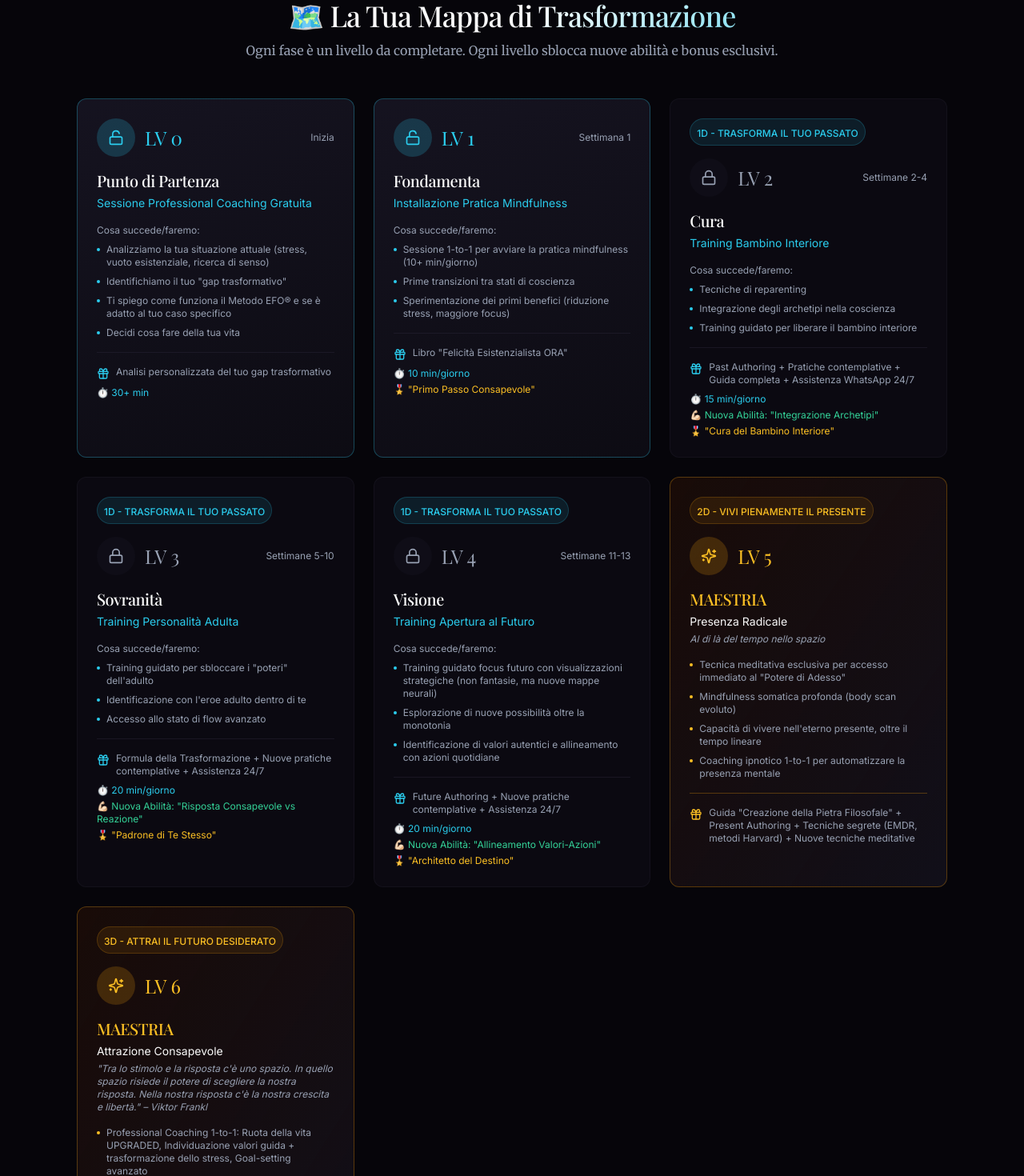
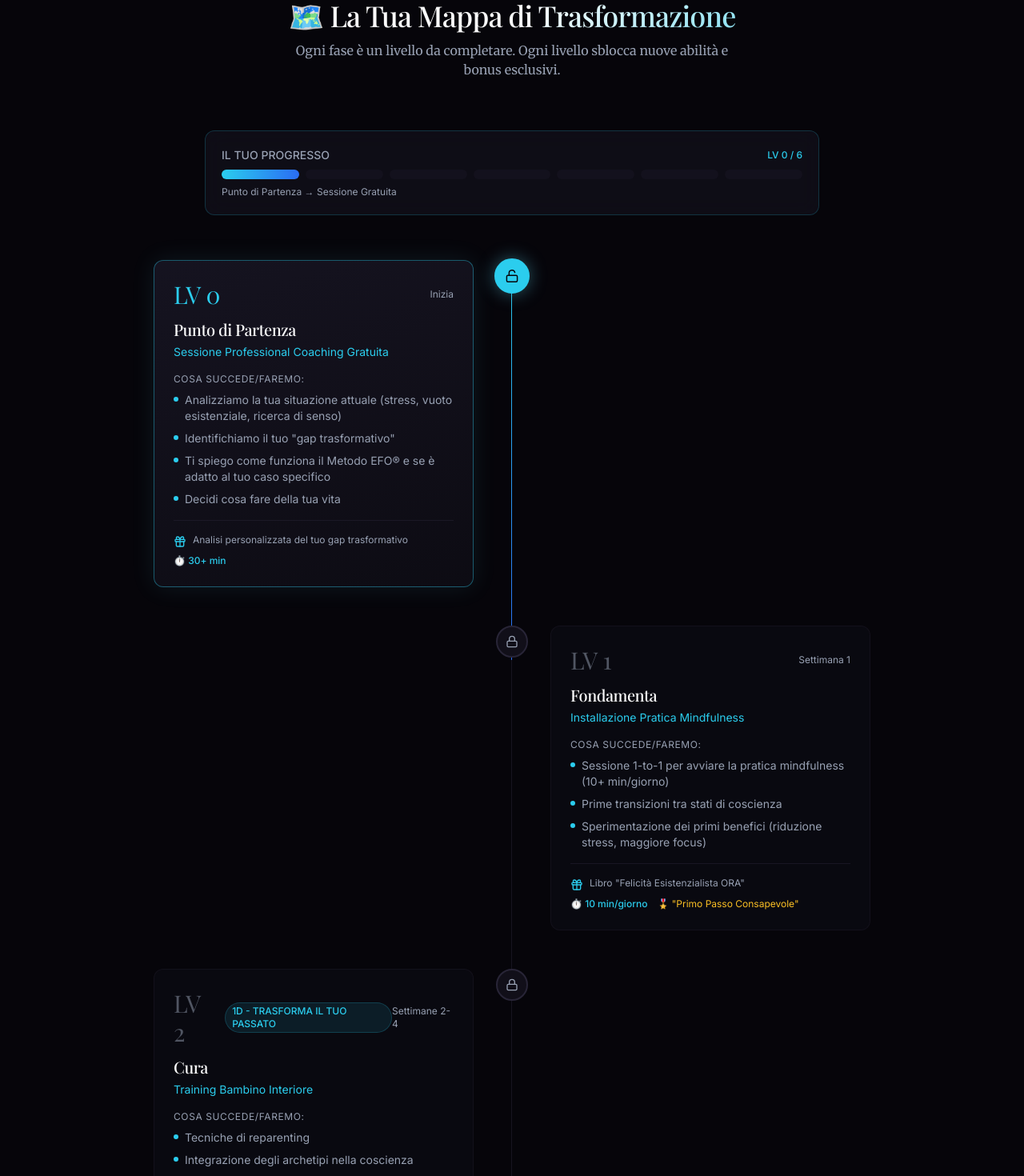
Before and after one commit to Echoes94/gabrielelucesole, a React (Vite) app: page /metodo-efo in a window 1280 px wide. Shown: the part 8120-9590 px from the top of the page at 80% size. Built offline with nearby package versions, Linux system fonts and the light colour scheme; the HTML template or start-up script is replaced by a standard one; a web font is replaced by a local one.

Commit message:
Transform roadmap into timeline
Co-authored-by: Echoes94 <182264996+Echoes94@users.noreply.github.com>

```diff
--- a/src/pages/MetodoEFO.tsx
+++ b/src/pages/MetodoEFO.tsx
@@ -619,118 +619,278 @@ const MetodoEFO = () => {
           </div>
         </section>
 
-        {/* Roadmap - Gamified Levels */}
-        <section className="section-padding bg-background">
+        {/* Roadmap - Vertical Timeline */}
+        <section className="section-padding bg-background" aria-labelledby="roadmap-heading">
           <div className="container-wide">
-            <AnimatedSection className="text-center mb-8 md:mb-12" blur>
+            <AnimatedSection className="text-center mb-10 md:mb-16" blur>
               <p className="text-muted-foreground uppercase tracking-wider text-xs mb-3">
                 COME FUNZIONA: LA ROADMAP COMPLETA
               </p>
-              <h2 className="font-display text-2xl md:text-3xl lg:text-4xl mb-3">
+              <h2 id="roadmap-heading" className="font-display text-2xl md:text-3xl lg:text-4xl mb-3">
                 🗺️ La Tua Mappa di <span className="text-gradient">Trasformazione</span>
               </h2>
-              <p className="font-serif text-sm md:text-base text-muted-foreground">
+              <p className="font-serif text-sm md:text-base text-muted-foreground max-w-xl mx-auto">
                 Ogni fase è un livello da completare. Ogni livello sblocca nuove abilità e bonus esclusivi.
               </p>
             </AnimatedSection>
 
-            <div className="grid sm:grid-cols-2 lg:grid-cols-3 gap-4 md:gap-6 mb-8 md:mb-12">
-              {roadmapLevels.map((level, index) => <AnimatedSection key={index} delay={index * 0.08} scale>
-                  <div className={`rounded-xl p-4 md:p-6 h-full transition-transform duration-300 hover:-translate-y-1 ${level.unlocked ? "bg-gradient-card border border-cyan/30" : "bg-card/50 border border-border/30"}`}>
-                    {level.dimension && <div className="mb-3 md:mb-4 px-2 py-1 rounded-full bg-cyan/10 border border-cyan/20 inline-block">
-                        <span className="text-xs text-cyan font-medium">{level.dimension}</span>
-                      </div>}
-                    <div className="flex items-center justify-between mb-3 md:mb-4">
-                      <div className="flex items-center gap-2 md:gap-3">
-                        <div className={`w-10 h-10 md:w-12 md:h-12 rounded-full flex items-center justify-center ${level.unlocked ? "bg-cyan/20" : "bg-muted/20"}`}>
-                          {level.unlocked ? <Unlock className={`h-4 w-4 md:h-5 md:w-5 ${level.unlocked ? "text-cyan" : "text-muted-foreground"}`} /> : <Lock className="h-4 w-4 md:h-5 md:w-5 text-muted-foreground" />}
-                        </div>
-                        <div>
-                          <span className={`font-display text-xl md:text-2xl ${level.unlocked ? "text-cyan" : "text-muted-foreground"}`}>
+            {/* Interactive Progress Bar - Sticky */}
+            <AnimatedSection className="max-w-3xl mx-auto mb-10 md:mb-14 sticky top-20 md:top-24 z-20" scale>
+              <div className="glass rounded-xl p-4 md:p-5 border border-cyan/20">
+                <div className="flex items-center justify-between mb-2">
+                  <p className="text-xs md:text-sm text-muted-foreground font-medium">IL TUO PROGRESSO</p>
+                  <p className="text-xs text-cyan font-medium">
+                    LV {activeLevel} / {totalLevels - 1}
+                  </p>
+                </div>
+                <div className="flex items-center gap-1.5 md:gap-2 mb-2">
+                  {[...roadmapLevels, ...maestriaLevels.map((m, i) => ({ ...m, level: String(5 + i) }))].map((level, i) => (
+                    <button
+                      key={i}
+                      onClick={() => setActiveLevel(i)}
+                      className={`flex-1 h-2.5 md:h-3 rounded-full transition-all duration-500 cursor-pointer ${
+                        i <= activeLevel
+                          ? i >= roadmapLevels.length
+                            ? "bg-gradient-to-r from-amber-500 to-amber-400"
+                            : "bg-gradient-to-r from-cyan to-accent"
+                          : "bg-muted/30 hover:bg-muted/50"
+                      }`}
+                      aria-label={`Vai al livello ${level.level}`}
+                    />
+                  ))}
+                </div>
+                <p className="text-xs text-muted-foreground">
+                  {activeLevel === 0 && "Punto di Partenza → Sessione Gratuita"}
+                  {activeLevel === 1 && "Fondamenta → Installazione Mindfulness"}
+                  {activeLevel === 2 && "Cura → Training Bambino Interiore"}
+                  {activeLevel === 3 && "Sovranità → Training Personalità Adulta"}
+                  {activeLevel === 4 && "Visione → Apertura al Futuro"}
+                  {activeLevel === 5 && "Maestria → Presenza Radicale"}
+                  {activeLevel === 6 && "Maestria → Attrazione Consapevole"}
+                </p>
+              </div>
+            </AnimatedSection>
+
+            {/* Vertical Timeline */}
+            <div className="relative max-w-4xl mx-auto">
+              {/* Timeline line */}
+              <div className="absolute left-4 md:left-1/2 top-0 bottom-0 w-px bg-border/50 md:-translate-x-px" aria-hidden="true">
+                <motion.div
+                  className="w-full bg-gradient-to-b from-cyan to-accent rounded-full origin-top"
+                  style={{ height: `${((activeLevel + 1) / totalLevels) * 100}%` }}
+                  transition={{ duration: 0.6, ease: [0.22, 1, 0.36, 1] }}
+                />
+              </div>
+
+              {/* Roadmap Levels */}
+              {roadmapLevels.map((level, index) => {
+                const isActive = index === activeLevel;
+                const isPast = index < activeLevel;
+                const isRight = index % 2 === 0;
+
+                return (
+                  <AnimatedSection
+                    key={index}
+                    delay={index * 0.1}
+                    direction={isRight ? "right" : "left"}
+                    className="relative mb-8 md:mb-12"
+                  >
+                    <div
+                      className={`flex items-start gap-4 md:gap-0 ${
+                        isRight ? "md:flex-row" : "md:flex-row-reverse"
+                      }`}
+                      onClick={() => setActiveLevel(index)}
+                      role="button"
+                      tabIndex={0}
+                      onKeyDown={(e) => e.key === "Enter" && setActiveLevel(index)}
+                      aria-label={`Livello ${level.level}: ${level.title}`}
+                    >
+                      {/* Timeline node */}
+                      <div className="absolute left-4 md:left-1/2 -translate-x-1/2 z-10">
+                        <div
+                          className={`w-8 h-8 md:w-10 md:h-10 rounded-full flex items-center justify-center border-2 transition-all duration-500 cursor-pointer ${
+                            isActive
+                              ? "bg-cyan border-cyan scale-110 shadow-[0_0_20px_hsl(190_80%_65%/0.4)]"
+                              : isPast
+                              ? "bg-cyan/20 border-cyan/50"
+                              : "bg-card border-border"
+                          }`}
+                        >
+                          {isPast || isActive ? (
+                            <Unlock className={`h-3.5 w-3.5 md:h-4 md:w-4 ${isActive ? "text-background" : "text-cyan"}`} />
+                          ) : (
+                            <Lock className="h-3.5 w-3.5 md:h-4 md:w-4 text-muted-foreground" />
+                          )}
+                        </div>
+                      </div>
+
+                      {/* Card */}
+                      <div className={`ml-12 md:ml-0 flex-1 ${isRight ? "md:pr-12 md:mr-[50%]" : "md:pl-12 md:ml-[50%]"}`}>
+                        <div
+                          className={`rounded-xl p-5 md:p-6 transition-all duration-500 ${
+                            isActive
+                              ? "bg-gradient-card border border-cyan/40 shadow-[0_0_30px_hsl(190_80%_65%/0.1)]"
+                              : isPast
+                              ? "bg-gradient-card border border-cyan/20 opacity-80"
+                              : "bg-card/40 border border-border/30"
+                          }`}
+                        >
+                          {/* Header */}
+                          <div className="flex items-center justify-between mb-3">
+                            <div className="flex items-center gap-3">
+                              <span className={`font-display text-2xl md:text-3xl ${isActive || isPast ? "text-cyan" : "text-muted-foreground/50"}`}>
                                 LV {level.level}
                               </span>
-                        </div>
+                              {level.dimension && (
+                                <span className="px-2 py-0.5 rounded-full bg-cyan/10 border border-cyan/20 text-[10px] md:text-xs text-cyan font-medium">
+                                  {level.dimension}
+                                </span>
+                              )}
                             </div>
                             <span className="text-xs text-muted-foreground">{level.week}</span>
                           </div>
 
                           <h3 className="font-display text-lg md:text-xl mb-1">{level.title}</h3>
-                    <p className="text-xs md:text-sm text-cyan mb-3 md:mb-4">{level.subtitle}</p>
-
-                    <p className="text-xs text-muted-foreground mb-2">Cosa succede/faremo:</p>
-                    <ul className="space-y-1.5 md:space-y-2 mb-3 md:mb-4">
-                      {level.content.map((item, i) => <li key={i} className="flex items-start gap-1.5 md:gap-2 text-xs text-muted-foreground">
-                          <span className="w-1 h-1 rounded-full bg-cyan mt-1.5 shrink-0" />
+                          <p className="text-xs md:text-sm text-cyan mb-4">{level.subtitle}</p>
+
+                          {/* Content */}
+                          <p className="text-[10px] md:text-xs text-muted-foreground uppercase tracking-wider mb-2">Cosa succede/faremo:</p>
+                          <ul className="space-y-2 mb-4">
+                            {level.content.map((item, i) => (
+                              <li key={i} className="flex items-start gap-2 text-xs md:text-sm text-muted-foreground">
+                                <span className="w-1.5 h-1.5 rounded-full bg-cyan mt-1.5 shrink-0" />
                                 {item}
-                        </li>)}
-                    </ul>
-
-                    <div className="space-y-1.5 md:space-y-2 pt-3 md:pt-4 border-t border-border/50">
-                      <div className="flex items-start gap-1.5 md:gap-2">
-                        <Gift className="h-3 w-3 md:h-4 md:w-4 text-cyan shrink-0 mt-0.5" />
+                              </li>
+                            ))}
+                          </ul>
+
+                          {/* Footer */}
+                          <div className="space-y-2 pt-4 border-t border-border/50">
+                            <div className="flex items-start gap-2">
+                              <Gift className="h-3.5 w-3.5 md:h-4 md:w-4 text-cyan shrink-0 mt-0.5" />
                               <span className="text-xs text-muted-foreground">{level.badge}</span>
                             </div>
-                      <div className="flex flex-col gap-0.5 md:gap-1">
-                        <span className="text-xs text-cyan">{level.time}</span>
-                        {level.skill && <span className="text-xs text-emerald-400">💪🏻 Nuova Abilità: "{level.skill}"</span>}
-                        {level.achievement && <span className="text-xs text-amber-400">🎖️ "{level.achievement}"</span>}
-                      </div>
-                    </div>
-                  </div>
-                </AnimatedSection>)}
+                            <div className="flex flex-wrap items-center gap-3">
+                              <span className="text-xs text-cyan font-medium">{level.time}</span>
+                              {level.skill && (
+                                <span className="text-xs text-emerald-400">💪🏻 "{level.skill}"</span>
+                              )}
+                              {level.achievement && (
+                                <span className="text-xs text-amber-400">🎖️ "{level.achievement}"</span>
+                              )}
+                            </div>
+                          </div>
+                        </div>
+                      </div>
+                    </div>
+                  </AnimatedSection>
+                );
+              })}
+
+              {/* Maestria Divider */}
+              <AnimatedSection className="relative my-10 md:my-16" blur>
+                <div className="absolute left-4 md:left-1/2 -translate-x-1/2 z-10">
+                  <div className="w-10 h-10 md:w-12 md:h-12 rounded-full bg-amber-500/20 border-2 border-amber-500/50 flex items-center justify-center">
+                    <Sparkles className="h-5 w-5 md:h-6 md:w-6 text-amber-400" />
+                  </div>
+                </div>
+                <div className="ml-16 md:ml-0 md:text-center">
+                  <p className="font-display text-lg md:text-xl text-amber-400">LIVELLI MAESTRIA</p>
+                  <p className="text-xs text-muted-foreground mt-1">Trasformazione avanzata</p>
+                </div>
+              </AnimatedSection>
 
               {/* Maestria Levels */}
-              {maestriaLevels.map((level, index) => <AnimatedSection key={`maestria-${index}`} delay={(roadmapLevels.length + index) * 0.08}>
-                  <div className="rounded-xl p-4 md:p-6 h-full bg-gradient-to-br from-amber-950/30 to-card border border-amber-500/30 transition-transform duration-300 hover:-translate-y-1">
-                    <div className="mb-3 md:mb-4 px-2 py-1 rounded-full bg-amber-500/10 border border-amber-500/20 inline-block">
-                      <span className="text-xs text-amber-400 font-medium">{level.dimension}</span>
-                    </div>
-                    <div className="flex items-center gap-2 md:gap-3 mb-3 md:mb-4">
-                      <div className="w-10 h-10 md:w-12 md:h-12 rounded-full flex items-center justify-center bg-amber-500/20">
-                        <Sparkles className="h-4 w-4 md:h-5 md:w-5 text-amber-400" />
-                      </div>
-                      <span className="font-display text-xl md:text-2xl text-amber-400">LV {5 + index} </span>
+              {maestriaLevels.map((level, index) => {
+                const globalIndex = roadmapLevels.length + index;
+                const isActive = globalIndex === activeLevel;
+                const isPast = globalIndex < activeLevel;
+                const isRight = globalIndex % 2 === 0;
+
+                return (
+                  <AnimatedSection
+                    key={`maestria-${index}`}
+                    delay={globalIndex * 0.1}
+                    direction={isRight ? "right" : "left"}
+                    className="relative mb-8 md:mb-12"
+                  >
+                    <div
+                      className={`flex items-start gap-4 md:gap-0 ${
+                        isRight ? "md:flex-row" : "md:flex-row-reverse"
+                      }`}
+                      onClick={() => setActiveLevel(globalIndex)}
+                      role="button"
+                      tabIndex={0}
+                      onKeyDown={(e) => e.key === "Enter" && setActiveLevel(globalIndex)}
+                      aria-label={`Livello Maestria ${5 + index}: ${level.title}`}
+                    >
+                      {/* Timeline node */}
+                      <div className="absolute left-4 md:left-1/2 -translate-x-1/2 z-10">
+                        <div
+                          className={`w-8 h-8 md:w-10 md:h-10 rounded-full flex items-center justify-center border-2 transition-all duration-500 cursor-pointer ${
+                            isActive
+                              ? "bg-amber-500 border-amber-400 scale-110 shadow-[0_0_20px_hsl(38_92%_50%/0.4)]"
+                              : isPast
+                              ? "bg-amber-500/20 border-amber-500/50"
+                              : "bg-card border-border"
+                          }`}
+                        >
+                          <Sparkles className={`h-3.5 w-3.5 md:h-4 md:w-4 ${
+                            isActive ? "text-background" : isPast ? "text-amber-400" : "text-muted-foreground"
+                          }`} />
+                        </div>
+                      </div>
+
+                      {/* Card */}
+                      <div className={`ml-12 md:ml-0 flex-1 ${isRight ? "md:pr-12 md:mr-[50%]" : "md:pl-12 md:ml-[50%]"}`}>
+                        <div
+                          className={`rounded-xl p-5 md:p-6 transition-all duration-500 ${
+                            isActive
+                              ? "bg-gradient-to-br from-amber-950/40 to-card border border-amber-500/50 shadow-[0_0_30px_hsl(38_92%_50%/0.1)]"
+                              : isPast
+                              ? "bg-gradient-to-br from-amber-950/20 to-card border border-amber-500/20 opacity-80"
+                              : "bg-gradient-to-br from-amber-950/10 to-card/40 border border-border/30"
+                          }`}
+                        >
+                          {/* Header */}
+                          <div className="flex items-center gap-3 mb-3">
+                            <span className={`font-display text-2xl md:text-3xl ${isActive || isPast ? "text-amber-400" : "text-muted-foreground/50"}`}>
+                              LV {5 + index}
+                            </span>
+                            <span className="px-2 py-0.5 rounded-full bg-amber-500/10 border border-amber-500/20 text-[10px] md:text-xs text-amber-400 font-medium">
+                              {level.dimension}
+                            </span>
                           </div>
 
                           <h3 className="font-display text-lg md:text-xl mb-1 text-amber-400">MAESTRIA</h3>
                           <p className="text-xs md:text-sm text-foreground mb-1">{level.title}</p>
-                    <p className="text-xs text-muted-foreground italic mb-3 md:mb-4">{level.subtitle}</p>
-
-                    <ul className="space-y-1.5 md:space-y-2 mb-3 md:mb-4">
-                      {level.content.map((item, i) => <li key={i} className="flex items-start gap-1.5 md:gap-2 text-xs text-muted-foreground">
-                          <span className="w-1 h-1 rounded-full bg-amber-400 mt-1.5 shrink-0" />
+                          <p className="text-xs text-muted-foreground italic mb-4">{level.subtitle}</p>
+
+                          <ul className="space-y-2 mb-4">
+                            {level.content.map((item, i) => (
+                              <li key={i} className="flex items-start gap-2 text-xs md:text-sm text-muted-foreground">
+                                <span className="w-1.5 h-1.5 rounded-full bg-amber-400 mt-1.5 shrink-0" />
                                 {item}
-                        </li>)}
-                    </ul>
-
-                    <div className="pt-3 md:pt-4 border-t border-amber-500/30">
-                      <div className="flex items-start gap-1.5 md:gap-2">
-                        <Gift className="h-3 w-3 md:h-4 md:w-4 text-amber-400 shrink-0 mt-0.5" />
+                              </li>
+                            ))}
+                          </ul>
+
+                          <div className="pt-4 border-t border-amber-500/30">
+                            <div className="flex items-start gap-2">
+                              <Gift className="h-3.5 w-3.5 md:h-4 md:w-4 text-amber-400 shrink-0 mt-0.5" />
                               <span className="text-xs text-muted-foreground">{level.badge}</span>
                             </div>
                           </div>
                         </div>
-                </AnimatedSection>)}
-            </div>
-
-            {/* Progress bar */}
-            <AnimatedSection className="max-w-2xl mx-auto mb-6 md:mb-8" scale>
-              <div className="glass rounded-xl p-4 md:p-6 border border-cyan/20">
-                <p className="text-xs md:text-sm text-muted-foreground mb-2 md:mb-3">IL TUO PROGRESSO</p>
-                <div className="flex items-center gap-2 mb-2">
-                  <div className="flex-1 h-3 md:h-4 bg-muted/30 rounded-full overflow-hidden">
-                    <div className="h-full w-1/6 bg-gradient-to-r from-cyan to-accent rounded-full" />
-                  </div>
-                </div>
-                <p className="text-xs text-muted-foreground">Livello 0 → Inizia il Viaggio</p>
-                <p className="text-xs text-muted-foreground mt-1.5 md:mt-2">
-                  Ogni settimana che completi, sali di livello. Ogni pratica che esegui, accumuli esperienza. Ogni
-                  insight che integri, sblocchi nuove possibilità.
-                </p>
-              </div>
-            </AnimatedSection>
-
-            <AnimatedSection className="text-center" blur scale>
+                      </div>
+                    </div>
+                  </AnimatedSection>
+                );
+              })}
+            </div>
+
+            {/* Closing statement */}
+            <AnimatedSection className="text-center mt-10 md:mt-16" blur scale>
               <p className="font-display text-base md:text-lg text-foreground">
                 Non è un corso. Non è un percorso qualsiasi. È una{" "}
                 <span className="text-cyan">quest di trasformazione esistenziale.</span>
```
Lines whose indentation alone changed are shown as unchanged.
